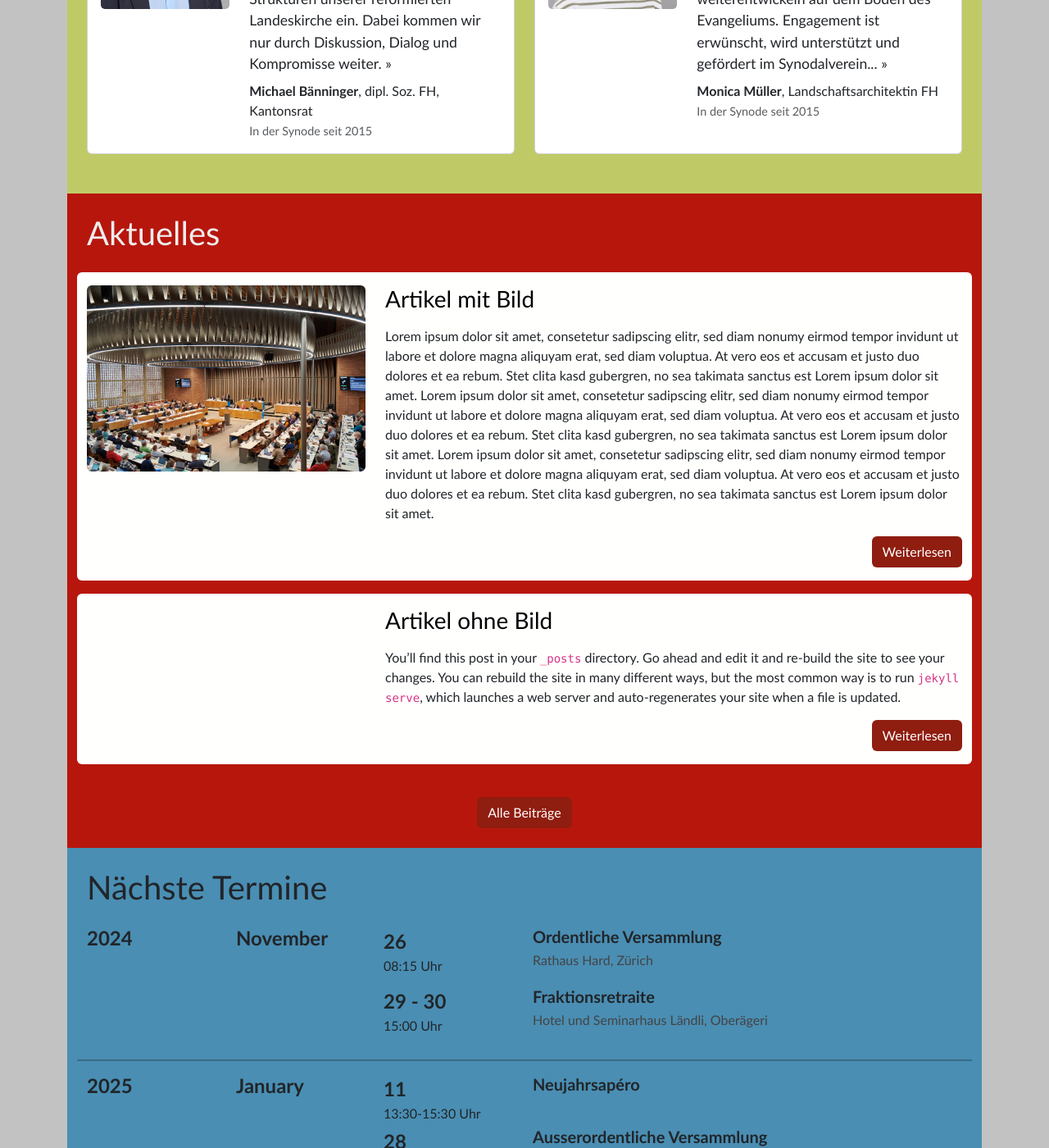
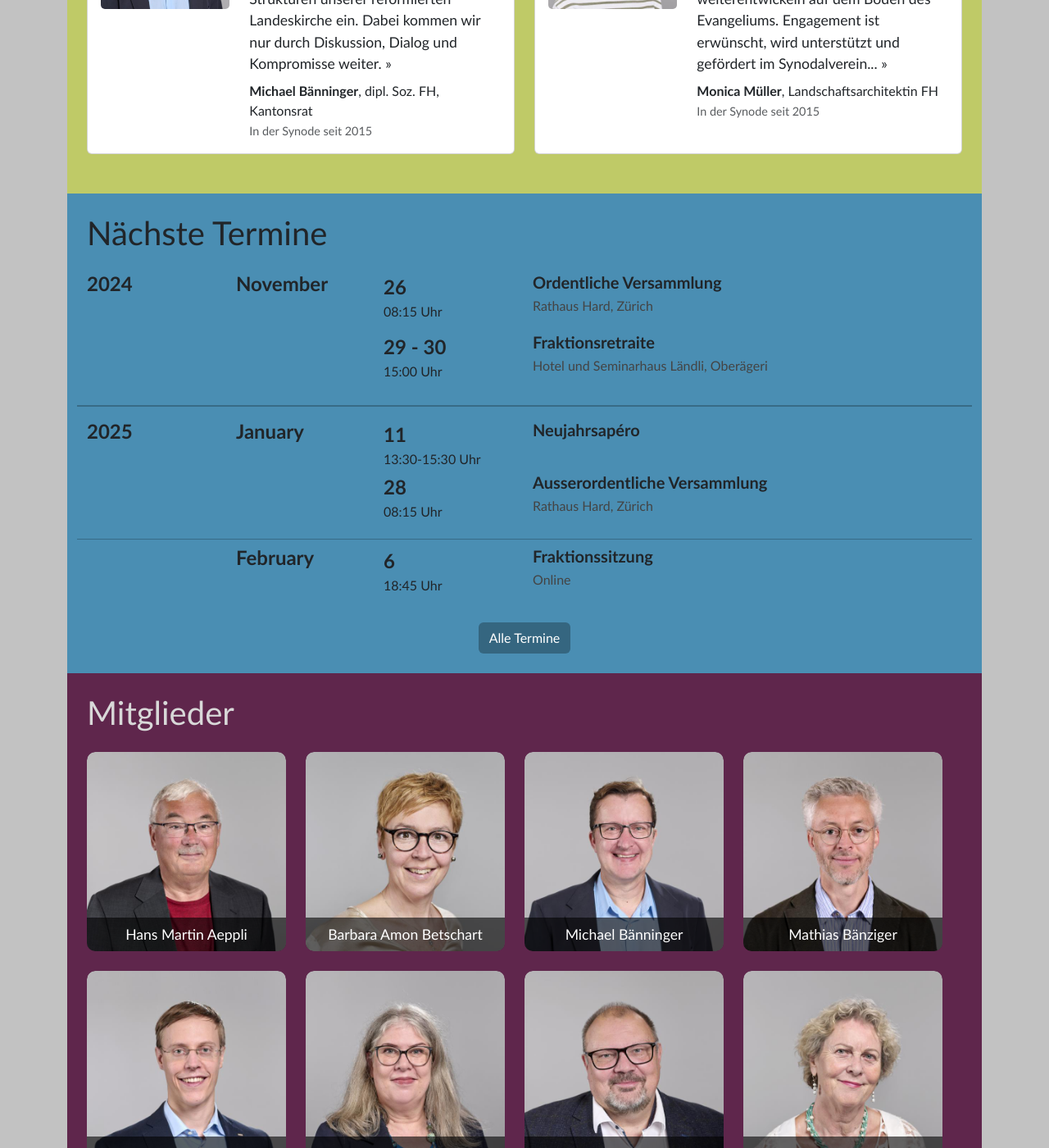
Before and after one commit to rbirkner/synodalverein, a Jekyll site: the page built from index.html, in a window 1280 px wide and 1400 px high, scrolled down 2063 px. Shown: the whole window at 82% size. Built offline with Jekyll 4.4.1, drawn with Linux system fonts in a browser that asks for light colours; some of the changed text lies outside the part shown.

Commit message:
removed dummy posts

```diff
--- a/_data/statements.yml
+++ b/_data/statements.yml
@@ -30,7 +30,7 @@ statements:
       einbringen und schätze die Vielfalt an Hintergründen und Meinungen. Gemeinsam diskutieren wir,
       finden Lösungen und respektieren auch unterschiedliche Meinungen.
     name: "Rüdiger Birkner"
-    profession: "Privatier"
+    profession: "Research Scientist"
     since: "2015"
   - image: "assets/img/members/michael_baenninger.jpeg"
     statement: |
--- a/_posts/2024-08-13-artikel-ohne-bild.markdown
+++ /dev/null
@@ -1,28 +0,0 @@
----
-layout: post
-title:  "Artikel ohne Bild"
-date:   2024-08-13
----
-You’ll find this post in your `_posts` directory. Go ahead and edit it and re-build the site to see your changes. You can rebuild the site in many different ways, but the most common way is to run `jekyll serve`, which launches a web server and auto-regenerates your site when a file is updated.
-
-Jekyll requires blog post files to be named according to the following format:
-
-`YEAR-MONTH-DAY-title.MARKUP`
-
-Where `YEAR` is a four-digit number, `MONTH` and `DAY` are both two-digit numbers, and `MARKUP` is the file extension representing the format used in the file. After that, include the necessary front matter. Take a look at the source for this post to get an idea about how it works.
-
-Jekyll also offers powerful support for code snippets:
-
-{% highlight ruby %}
-def print_hi(name)
-  puts "Hi, #{name}"
-end
-print_hi('Tom')
-#=> prints 'Hi, Tom' to STDOUT.
-{% endhighlight %}
-
-Check out the [Jekyll docs][jekyll-docs] for more info on how to get the most out of Jekyll. File all bugs/feature requests at [Jekyll’s GitHub repo][jekyll-gh]. If you have questions, you can ask them on [Jekyll Talk][jekyll-talk].
-
-[jekyll-docs]: https://jekyllrb.com/docs/home
-[jekyll-gh]:   https://github.com/jekyll/jekyll
-[jekyll-talk]: https://talk.jekyllrb.com/
--- a/_posts/2024-09-01-artikel-mit-bild.md
+++ /dev/null
@@ -1,11 +0,0 @@
----
-layout: post
-title: "Artikel mit Bild"
-date: 2024-09-01
-image: "/assets/img/bullinger_kirche.jpg"
----
-Lorem ipsum dolor sit amet, consetetur sadipscing elitr, sed diam nonumy eirmod tempor invidunt ut labore et dolore magna aliquyam erat, sed diam voluptua. At vero eos et accusam et justo duo dolores et ea rebum. Stet clita kasd gubergren, no sea takimata sanctus est Lorem ipsum dolor sit amet. Lorem ipsum dolor sit amet, consetetur sadipscing elitr, sed diam nonumy eirmod tempor invidunt ut labore et dolore magna aliquyam erat, sed diam voluptua. At vero eos et accusam et justo duo dolores et ea rebum. Stet clita kasd gubergren, no sea takimata sanctus est Lorem ipsum dolor sit amet. Lorem ipsum dolor sit amet, consetetur sadipscing elitr, sed diam nonumy eirmod tempor invidunt ut labore et dolore magna aliquyam erat, sed diam voluptua. At vero eos et accusam et justo duo dolores et ea rebum. Stet clita kasd gubergren, no sea takimata sanctus est Lorem ipsum dolor sit amet.
-
-Duis autem vel eum iriure dolor in hendrerit in vulputate velit esse molestie consequat, vel illum dolore eu feugiat nulla facilisis at vero eros et accumsan et iusto odio dignissim qui blandit praesent luptatum zzril delenit augue duis dolore te feugait nulla facilisi. Lorem ipsum dolor sit amet, consectetuer adipiscing elit, sed diam nonummy nibh euismod tincidunt ut laoreet dolore magna aliquam erat volutpat.
-
-Ut wisi enim ad minim veniam, quis nostrud exerci tation ullamcorper suscipit lobortis nisl ut aliquip ex ea commodo consequat. Duis autem vel eum iriure dolor in hendrerit in vulputate velit esse molestie consequat, vel illum dolore eu feugiat nulla facilisis at vero eros et accumsan et iusto odio dignissim qui blandit praesent luptatum zzril delenit augue duis dolore te feugait nulla facilisi.
```
